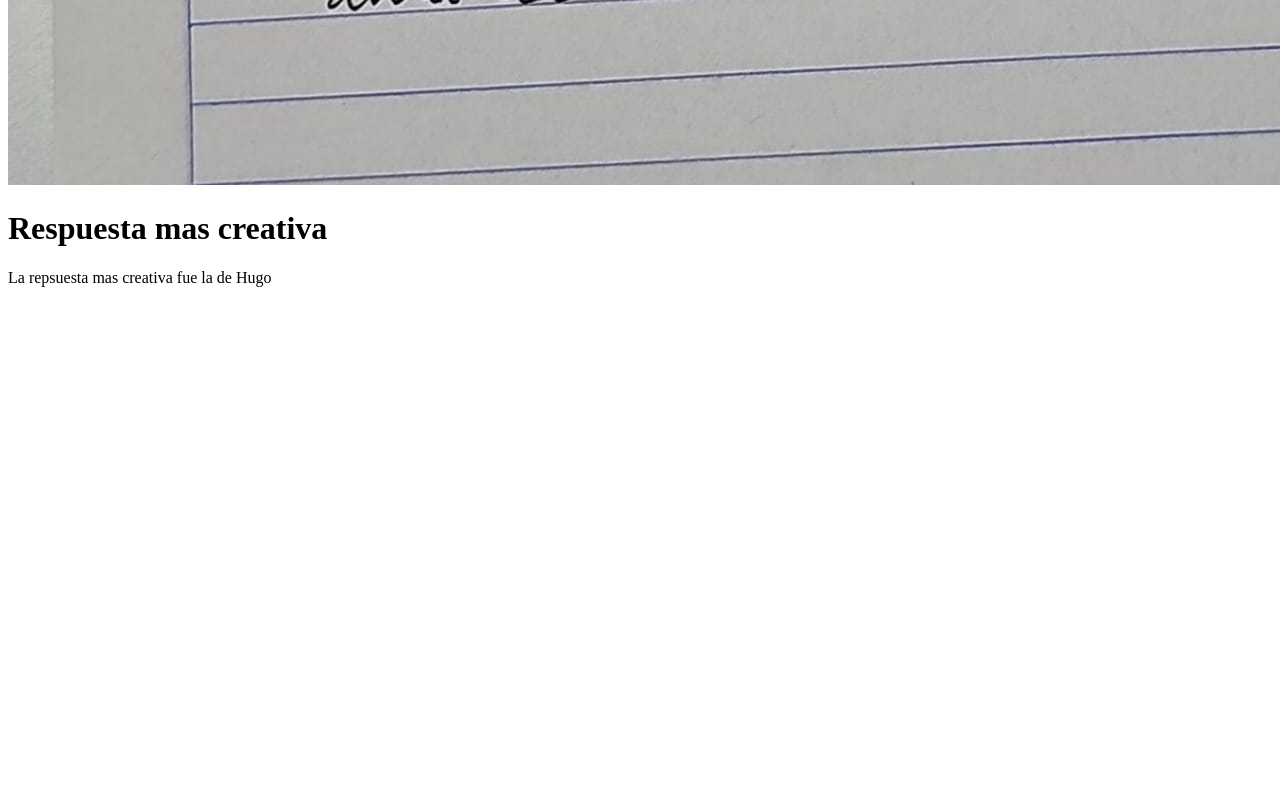
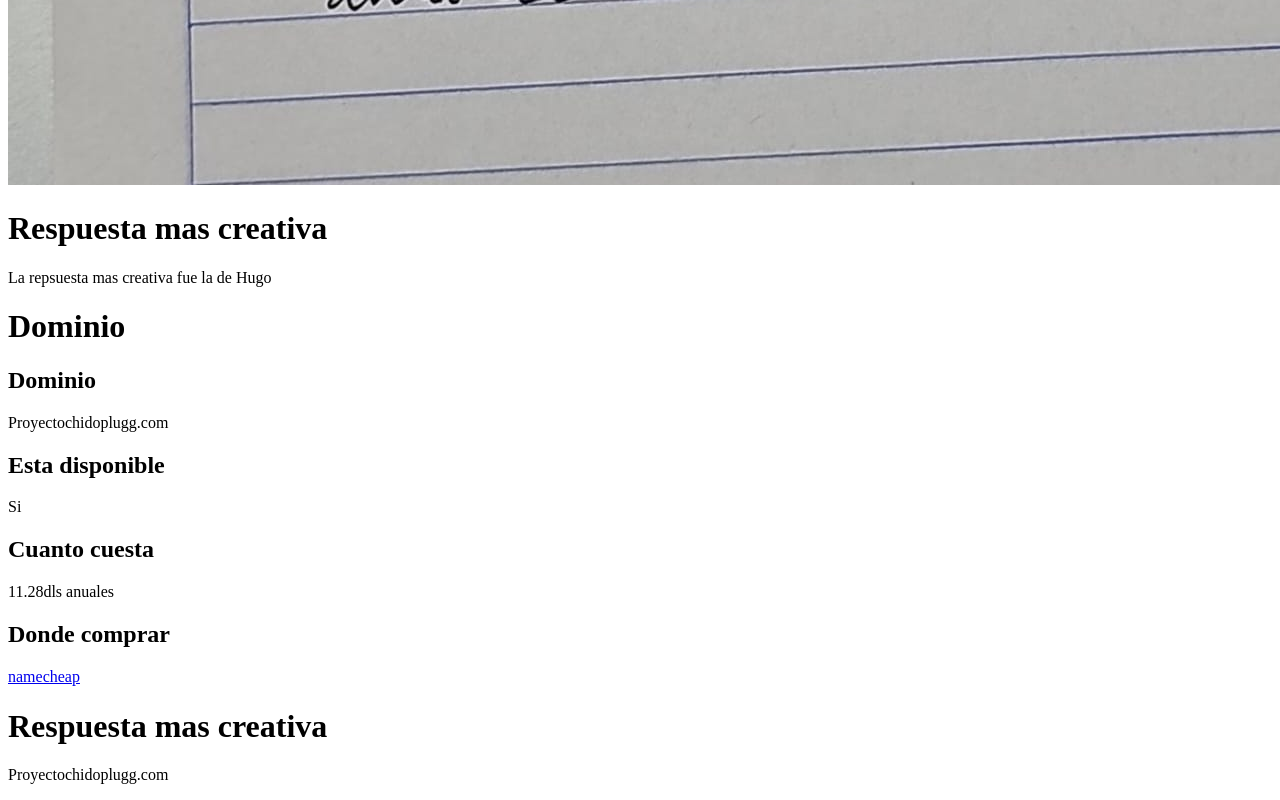
Before and after one commit to Limoncrack2v/Limoncrack2v.github.io, a plain HTML site: page Clase/Competencia/cero.html in a window 1280 px wide. Shown: the part 5389-6189 px from the top of the page. Before the commit the page ends 5692 px from the top, so only its background shows below. Drawn offline with Linux system fonts and the light colour scheme.

Commit message:
Agregar Actividades

```diff
--- a/Clase/Competencia/cero.html
+++ b/Clase/Competencia/cero.html
@@ -15,5 +15,18 @@
     <h1>Respuesta mas creativa</h1>
     <p>La repsuesta mas creativa fue la de Hugo</p>
 
+    <h1>Dominio</h1>
+    <h2>Dominio</h2>
+    <p>Proyectochidoplugg.com </p>
+    <h2>Esta disponible</h2>
+    <p>Si</p>
+    <h2>Cuanto cuesta</h2>
+    <p>11.28dls anuales</p>
+    <h2>Donde comprar</h2>
+    <a href="https://www.namecheap.com/domains/registration/results/?domain=Proyectochidoplugg">namecheap</a>
+
+    <h1>Respuesta mas creativa</h1>
+    <p>Proyectochidoplugg.com </p>
+
 </body>
 </html>
```
Also changed, not shown: Clase/Competencia/juego.html (added, +15 -0 lines).
